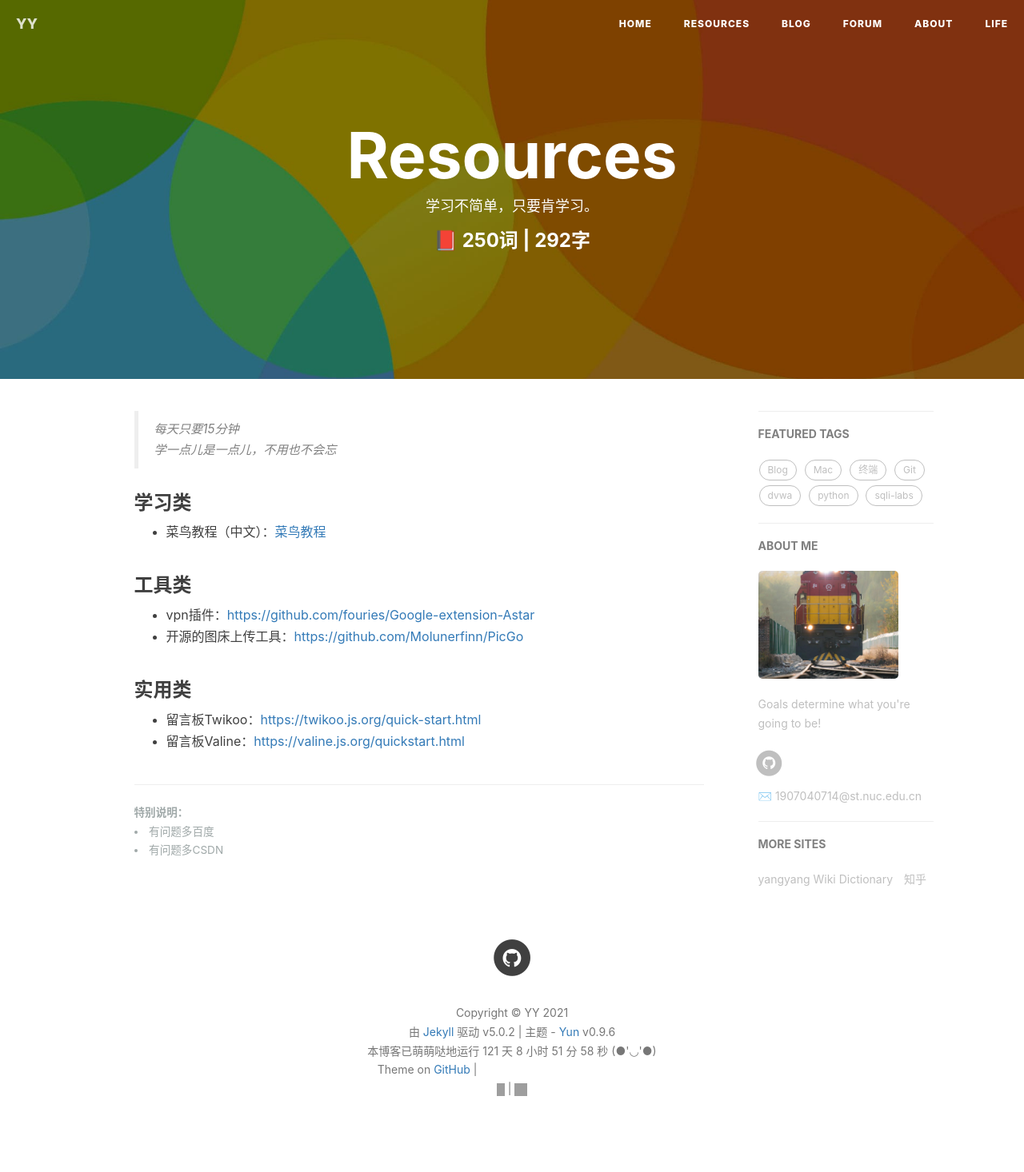
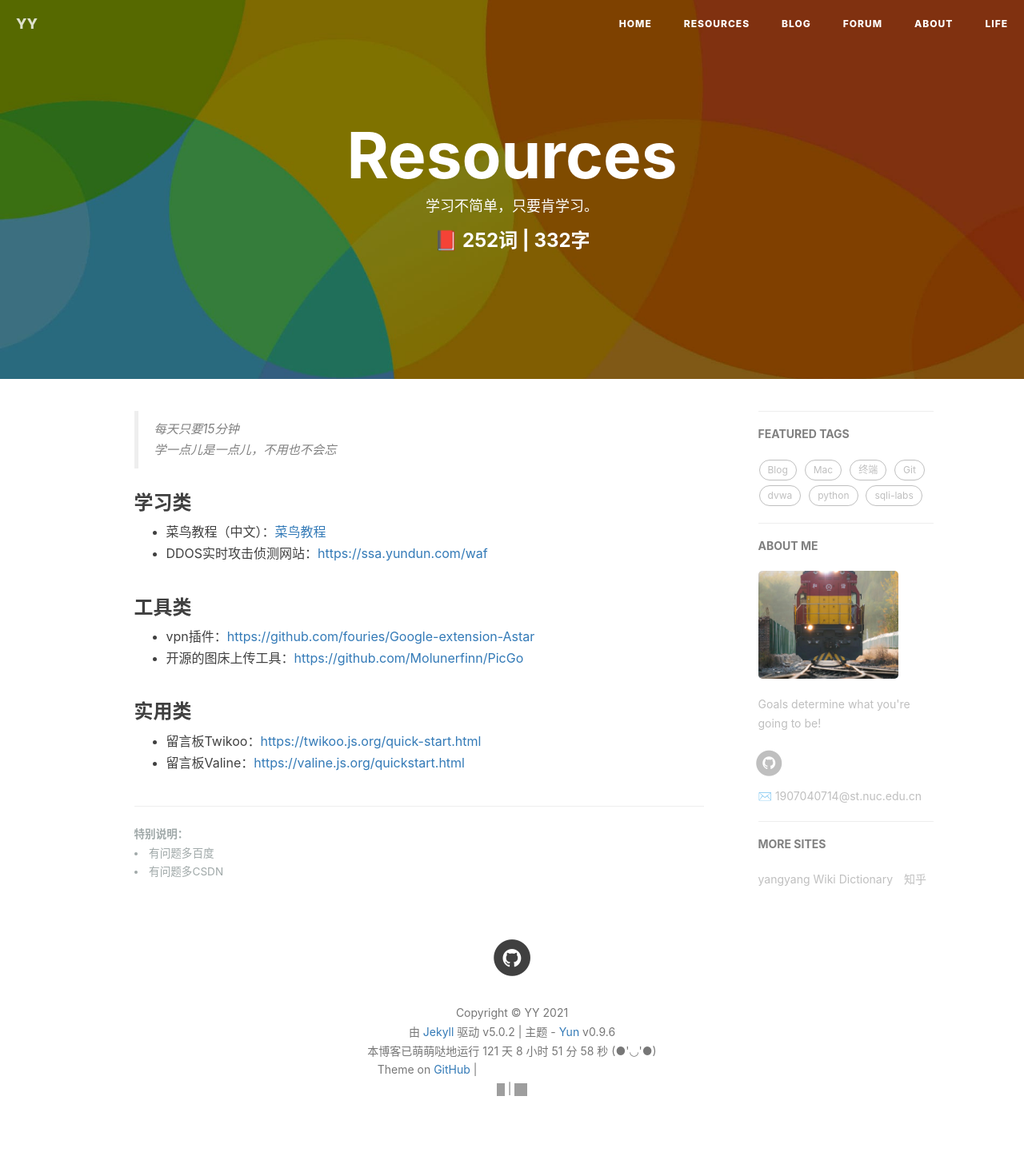
Before and after one commit to yangyang-linux/yangyang-linux.github.io, a Jekyll site: the page built from 1-resources.html, in a window 1280 px wide. Shown: the whole page at 80% size. Built offline with Jekyll 4.4.1, drawn with Linux system fonts in a browser that asks for light colours; nearby versions of some CDN libraries; comment, search, counter and statistics services are not loaded; grey boxes are pictures that could not be loaded.

Commit message:
Update 1-resources.html

```diff
--- a/1-resources.html
+++ b/1-resources.html
@@ -22,6 +22,7 @@ header-img: "img/post-bg-miui6.jpg"
 <h3 id="toc_3">学习类</h3>
 <ul>
 	<li>菜鸟教程（中文）：<a href="https://www.runoob.com/html/html-tutorial.html">菜鸟教程</a></li>
+	<li>DDOS实时攻击侦测网站：<a href="https://ssa.yundun.com/waf">https://ssa.yundun.com/waf</a></li>
 </ul>
 <h3 id="toc_4">工具类</h3>
 <ul>
```
